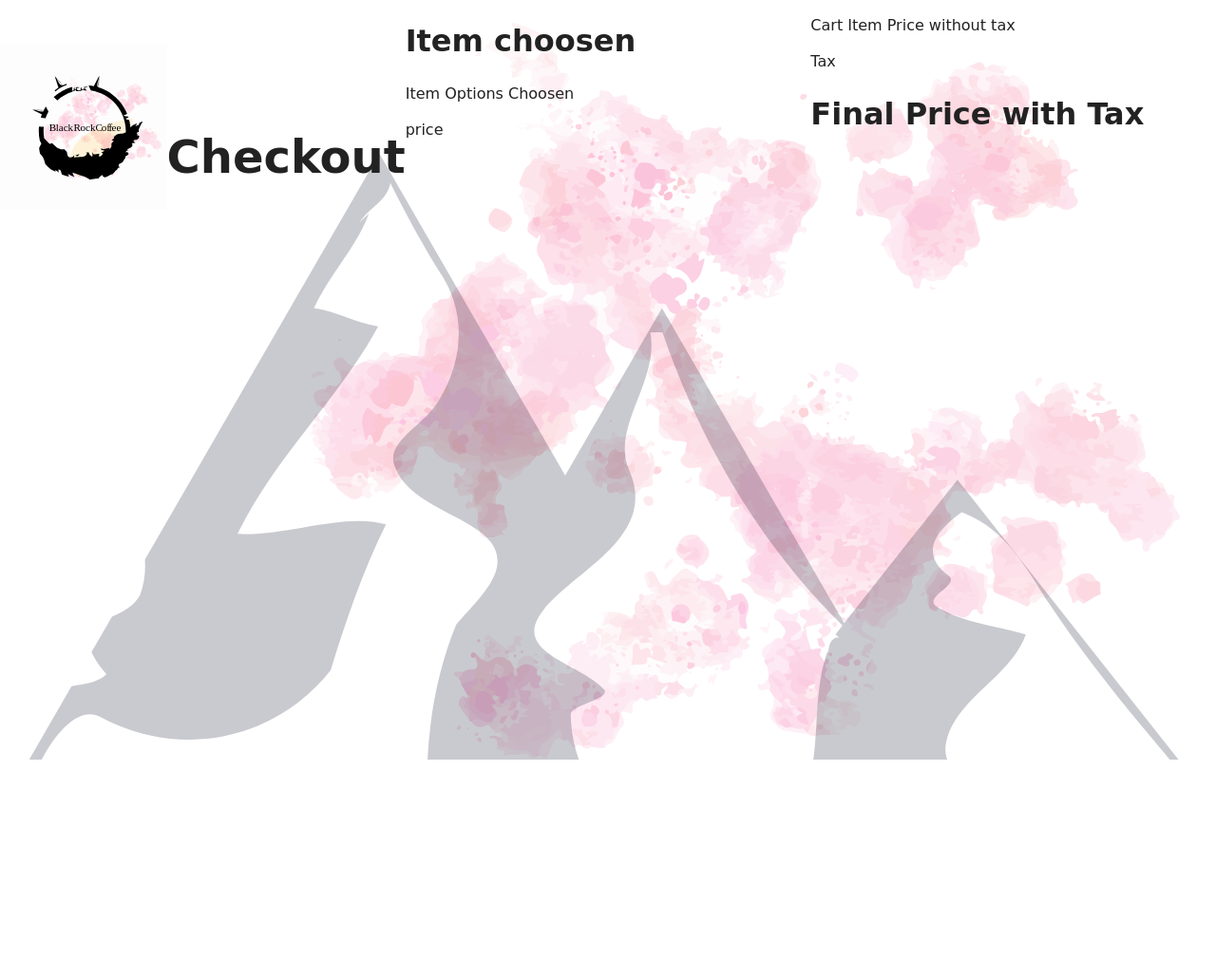
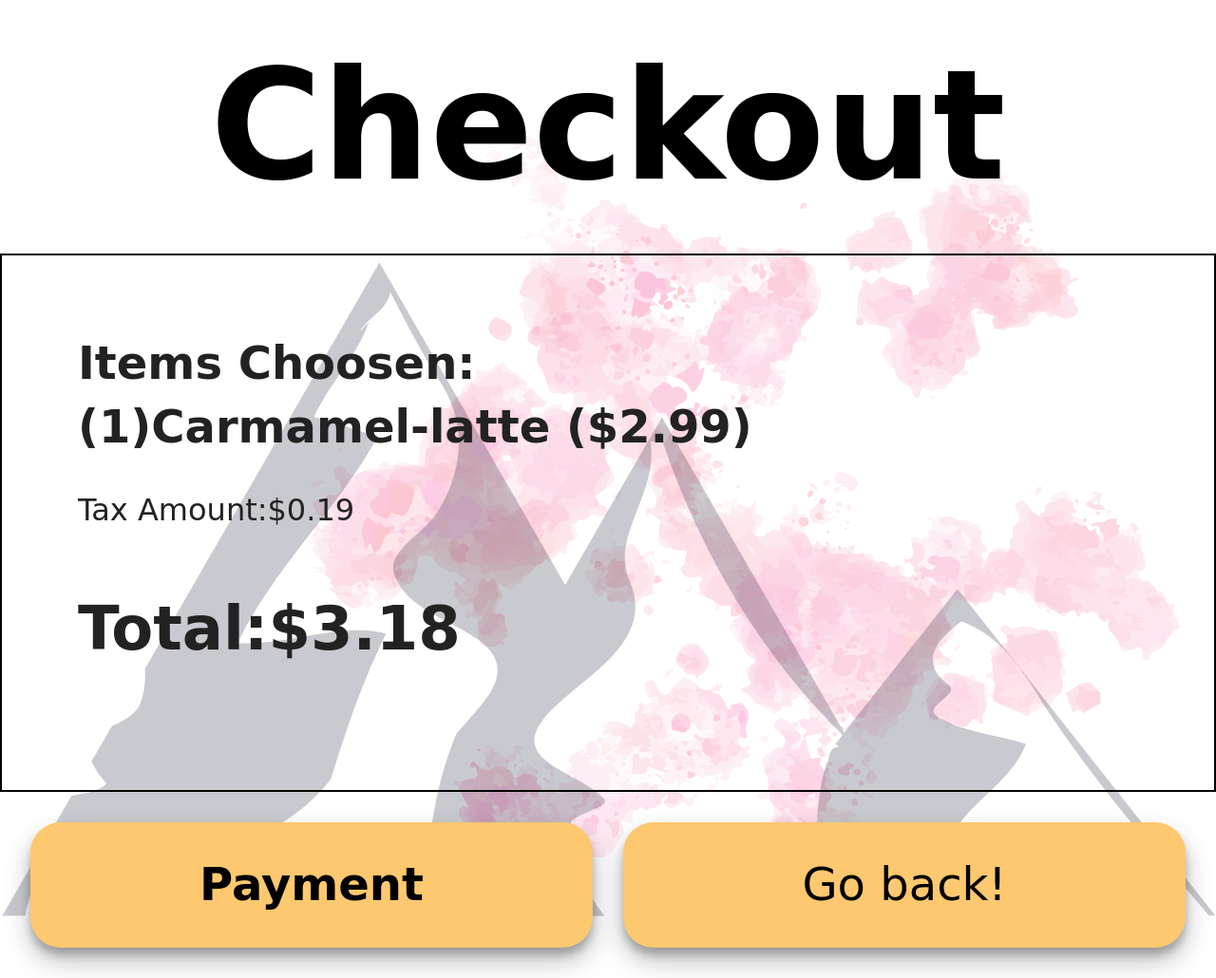
Before and after one commit to FriedSpoon/User-P1.5, a plain HTML site: page checkout.html in a window 1280 px wide. Shown: the whole page at 95% size. Before the commit the page ends 800 px from the top, so only its background shows below. Drawn offline with nearby package versions, Linux system fonts and the light colour scheme; a web font is replaced by a local one.

Commit message:
Sizing Fixes
Fixing some sizing issues

```diff
--- a/checkout.html
+++ b/checkout.html
@@ -3,7 +3,7 @@
 
 <head>
   <meta charset="utf-8">
-  <title>Americano Page</title>
+  <title>Checkout Page</title>
   <meta name="description" content="">
   <meta name="viewport" content="width=device-width, initial-scale=1">
   <link rel="manifest" href="site.webmanifest">
@@ -19,24 +19,36 @@
 </head>
 
 <body class="checkout-page">
+
+
+
+<div class="order-checkout">
+  <div>
+   <h1><a class = "order-button-expanded" href="#">Checkout</a></h1>
+ </div>
+  <div class="your-order">
+
+    <h1 class="items-bought">Items Choosen:<span>(1)Carmamel-latte ($2.99)</span></h1>
+  <p class="tax">Tax Amount:<span></span>$0.19</p>
+  <h1 class="total-with-tax">Total:<span>$3.18</span></h1>
+</div>
+   <div class="checkout-options">
+         <h1 class="payment-type"><a class = "add" href="./checkout.html">Payment</a></h1>
+   <form>
+ <input type="button" value="Go back!" onclick="history.back()">
+</form>
+   </div>
+  </div>
+
+<div class="order-settings hide">
+  <h1>sex</h1>
+</div>
+
   <script src="https://cdnjs.cloudflare.com/ajax/libs/jquery/3.5.1/jquery.min.js"></script>
   <script src="js/vendor/modernizr-3.11.2.min.js"></script>
   <script src="js/plugins.js"></script>
   <script src="js/app.js"></script>
   <script src="https://kit.fontawesome.com/3004199c21.js" crossorigin="anonymous"></script>
-<div class="top-bar">
-  <img class ="" src = "./img/logo.svg" alt="Black rock logo"/>
-  <h1>Checkout</h1>
-</div>
-<div>
-  <h1>Item choosen</h1>
-  <p>Item Options Choosen</p>
-  <p>price</p>
-</div>
-<div>
-  <p>Cart Item Price without tax</p>
-  <p>Tax</p>
-  <h1>Final Price with Tax</h1>
-</div>
 </body>
+
 </html>
--- a/css/app.css
+++ b/css/app.css
@@ -520,17 +520,7 @@ div .arabica{
 	height: 100%;
 	border-radius: 3rem;
 }
-.checkout-page{
-	height: 100vh;
-	display: grid;
-	grid-template-columns: 1fr 1fr 1fr;
-	grid-template-rows: 1fr 1fr 1fr;
-	background-image: url("../img/mountain.svg");
-	background-blend-mode: color-dodge;
-	background-repeat: no-repeat;
-	background-position: center;
-	background-size: cover;
-}
+
 
 .order-settings{
 	width: 100%;
@@ -877,4 +867,73 @@ background-color: grey;
 	display: grid;
 	grid-template-columns: 1fr;
 	grid-template-rows: 1fr 1fr 1fr;
+	padding-left: 2rem;
 }
+
+.your-order .without-tax{
+	font-size: 3rem;
+}
+.your-order .tax{
+	font-size: 2rem;
+}
+.your-order .total-with-tax{
+	font-size: 4rem;
+	padding: 0;
+	margin: 0;
+}
+
+
+.checkout-page{
+	height: 100vh;
+	display: grid;
+	grid-template-columns: 1fr;
+	grid-template-rows: 1fr;
+
+}
+
+
+.order-checkout{
+	display: grid;
+	place-items: center;
+	grid-template-columns: 1fr;
+	grid-template-rows: auto auto;
+	width: 100%;
+	height: 100%;
+	background-image: url("../img/mountain.svg");
+	background-blend-mode: color-dodge;
+	background-repeat: no-repeat;
+	background-position: center;
+	background-size: cover;
+}
+
+.checkout-page .your-order{
+	display: grid;
+	grid-template-columns: 1fr;
+	grid-template-rows: 1fr 1fr 1fr;
+		border: 2px solid black;
+		width: 100%;
+		height: 100%;
+		padding: 5rem;
+
+}
+
+.checkout-page .your-order .without-tax{
+	font-size: 3rem;
+}
+.checkout-page .your-order .tax{
+	font-size: 2rem;
+}
+.checkout-page .your-order .total-with-tax{
+	font-size: 4rem;
+	padding: 0;
+	margin: 0;
+}
+
+.items-bought{
+	display: grid;
+	font-size: 3rem;
+	margin: 0;
+}
+	.checkout-page .order-button-expanded{
+		font-size: 10rem;
+	}
--- a/js/app.js
+++ b/js/app.js
@@ -3,10 +3,9 @@ const cappuccinoPage = document.querySelector('.cappuccino-page')
 const overlay = document.querySelector('.order-settings');
 const btnMenu = document.querySelectorAll('.menu-button');
 const btnPlus = document.querySelectorAll('.count .increase');
-const btnCart = document.querySelector('.cart button');
 const btnMinus = document.querySelectorAll('.count .decrease');
-const form = document.querySelector('.counter');
-
+const o = document.querySelector('.processing');
+  const pt = document.querySelector('.add');
 
 
 const wot = document.querySelector('.without-tax span');
@@ -14,13 +13,10 @@ const t = document.querySelector('.tax span');
 const twt = document.querySelector('.total-with-tax span');
 
 
-  btnCart.addEventListener('click',function(e){
-    wot.textContent = "$2.99";
-    t.textContent = "$0.19";
-    twt.textContent = "$3.18";
-    e.preventDefault();
-    overlay.classList.add('hide');
-  })
+
+
+
+
 
 
 
@@ -29,7 +25,13 @@ const qty = form.querySelectorAll('input');
 let count = 0;
 let curr;
 
+if (document.querySelector('.checkout-page')) {
 
+
+pt.addEventListener('click', function(){
+  overlay.classList.remove('hide');
+})
+}
 
 btnMenu.forEach(function(a, i){
   a.addEventListener('click',function(){
@@ -45,7 +47,6 @@ window.addEventListener('keydown',function(e){
   }
 })
 
-  form.reset();
   btnMinus.disabled = true;
   btnCart.disabled = true;
 
```
Also changed, not shown: main-menu.html (+1 -1 lines).
